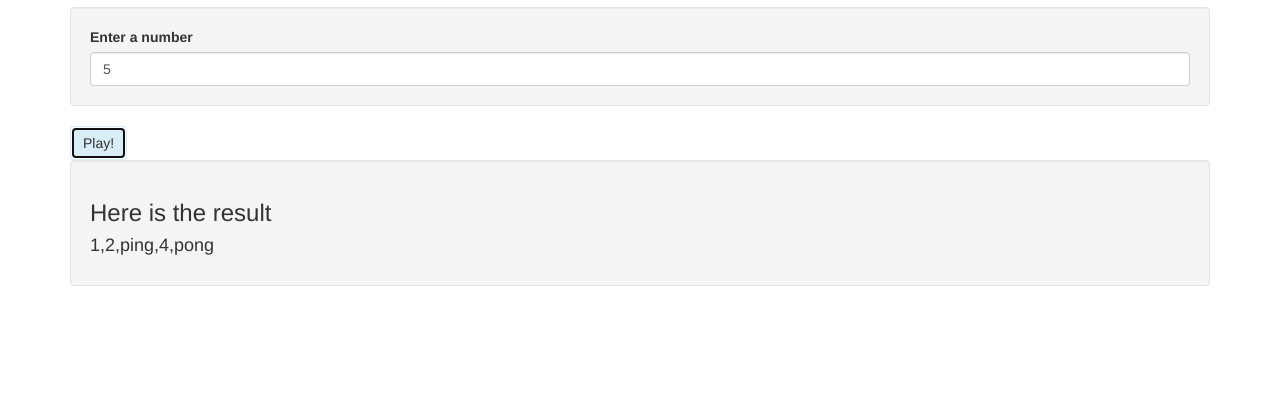
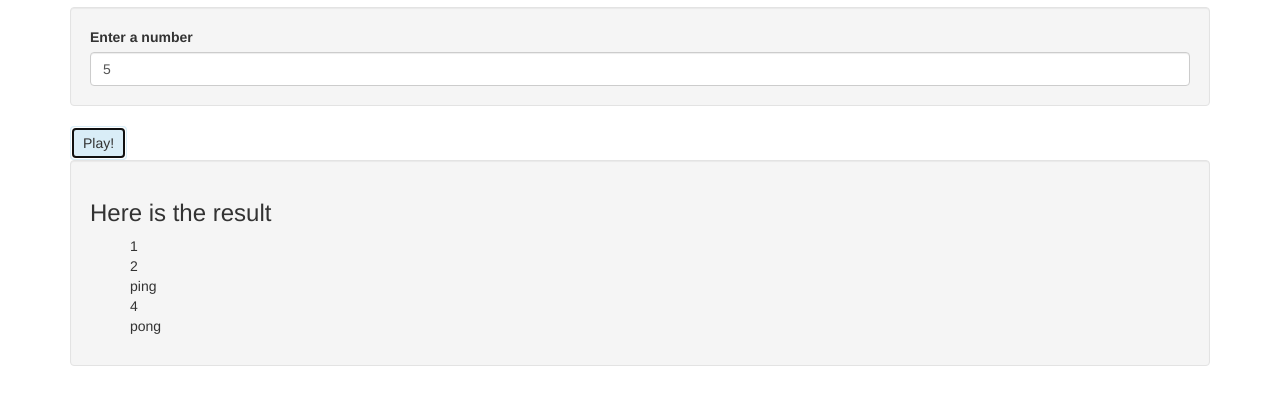
Before and after one commit to Chitroopa/ping-pong-advance-js, a plain HTML site: page index.html in a window 1280 px wide. Both pictures are taken after typing "5" into the empty fields and a click on the button "Play!". Shown: the part 63-468 px from the top of the page. Drawn offline with Linux system fonts and the light colour scheme.

Commit message:
Add result to list item

```diff
--- a/css/styles.css
+++ b/css/styles.css
@@ -0,0 +1,6 @@
+#result-div {
+  display: none;
+}
+#result {
+  list-style: none;
+}
--- a/index.html
+++ b/index.html
@@ -20,7 +20,10 @@
       </form>
       <div id="result-div" class="well">
         <h3>Here is the result</h3>
-        <h4 id='result'><h4>
+        <ul id='result'>
+
+        </ul>
+        <h4 ><h4>
       </div>
     </div>
   </body>
--- a/js/scripts.js
+++ b/js/scripts.js
@@ -30,8 +30,14 @@ return output;
 $(document).ready(function(){
  $("#form1").submit(function(event){
    event.preventDefault();
+   var result = [];
    var userInput = parseInt($("#input").val());
-   var result = pingpong(userInput);
-   $("#result").text(result);
- });
+   result = pingpong(userInput);
+   $("#result").text("");
+   for (var j=0;j<result.length;j++)
+   {
+     $("#result").append('<li>'+result[j]+'</li>');
+   }
+   $("#result-div").show();
+  });
 });
```
Also changed, not shown: README.md.
